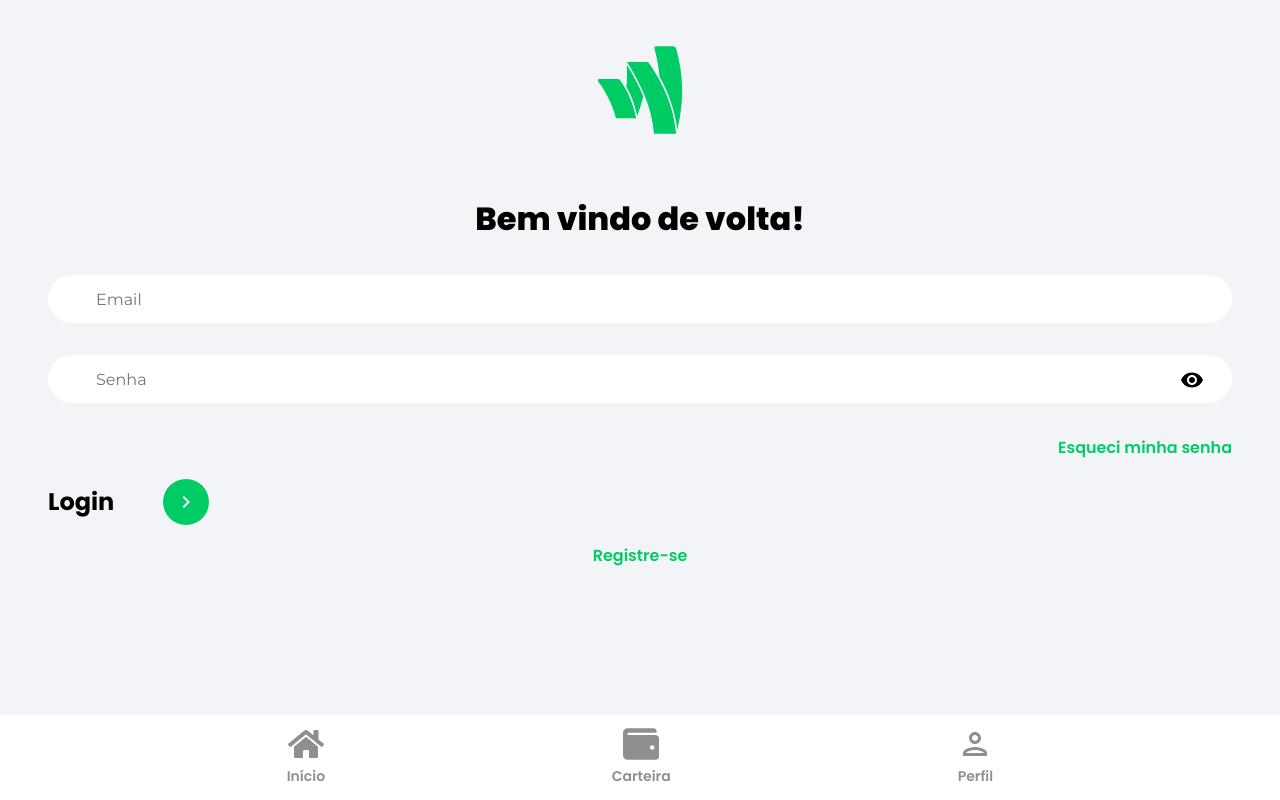
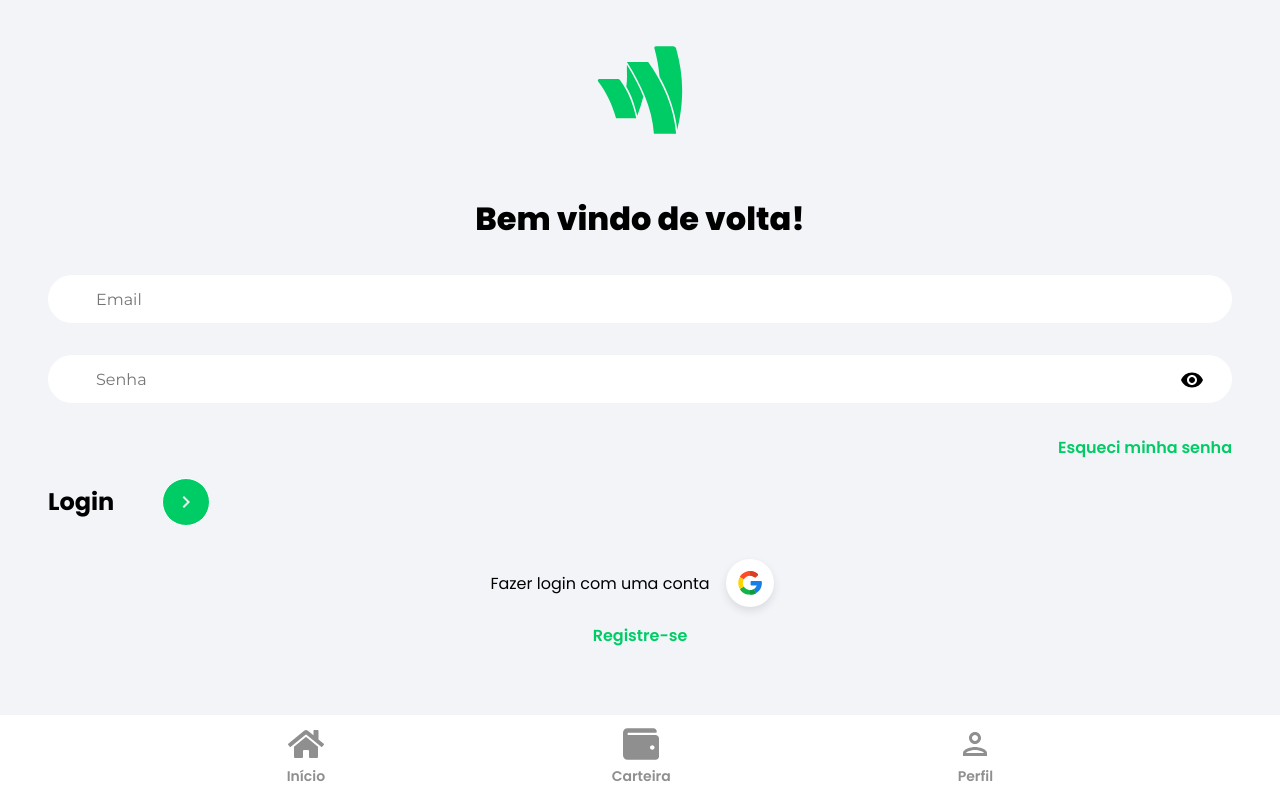
Before and after one commit to matheuszufi/iStockWalletApp, a React (Create React App) app in the folder istockwalletapp/: page /sign-in in a window 1280 px wide. Built offline with nearby package versions, Linux system fonts and the light colour scheme.

Commit message:
OAuth & ForgotPassword Update

```diff
--- a/istockwalletapp/src/App.js
+++ b/istockwalletapp/src/App.js
@@ -9,6 +9,7 @@ import PrivateRoute from './components/PrivateRoute'
 import Profile from './pages/Profile'
 import Wallet from './pages/Wallet'
 import About from './pages/About'
+import ForgotPassword from './pages/ForgotPassword'
 
 function App() {
   return (
@@ -20,6 +21,7 @@ function App() {
         <Route path='/sign-up' element={<SignUp />} />
         <Route path='/about' element={<About />} />
         <Route path='/wallet' element={<Wallet />} />
+        <Route path='/forgot-password' element={<ForgotPassword/>} />
 
         <Route path='/profile' element={<PrivateRoute />} >
           <Route path='/profile' element={<Profile />} />
--- /dev/null
+++ b/istockwalletapp/src/components/OAuth.jsx
@@ -0,0 +1,46 @@
+import { useLocation, useNavigate } from "react-router-dom"
+import {getAuth, signInWithPopup, GoogleAuthProvider} from 'firebase/auth'
+import {doc, setDoc, getDoc, serverTimestamp} from 'firebase/firestore'
+import {db} from '../firebase.config'
+import {toast} from 'react-toastify'
+
+import googeIcon from '../assets/svg/googleIcon.svg'
+
+
+function OAuth() {
+    const navigate = useNavigate()
+    const location = useLocation()
+
+    const onGoogleClick = async () => {
+        try {
+            const auth = getAuth()
+            const provider = new GoogleAuthProvider()
+            const result = await signInWithPopup(auth, provider)
+            const user = result.user
+
+            const docRef = doc(db, 'users', user.uid)
+            const docSnap = await getDoc(docRef)
+
+            if(!docSnap.exists()) {
+                await setDoc(doc(db, 'users', user.uid), {
+                    name: user.displayName,
+                    email: user.email,
+                    timestamp: serverTimestamp()
+                })
+            }
+            navigate('/')
+
+        } catch (error) {
+            toast.error('Houve algum erro com a conta Google.')
+        }
+    }
+
+    return <div className="socialLogin">
+        <p>{location.pathname === '/sign-up' ? 'Registre-se com uma conta' : 'Fazer login com uma conta'} </p>
+        <button className="socialIconDiv" onClick={onGoogleClick}>
+            <img className="socialIconImg" src={googeIcon} alt='google' />
+        </button>
+    </div>
+}
+
+export default OAuth
--- a/istockwalletapp/src/index.css
+++ b/istockwalletapp/src/index.css
@@ -479,3 +479,35 @@ h1,h2,h3 {font-weight: 600;margin-bottom: 10px;}
   width: 100%;
   /* height: 300px; */
 }
+
+.socialLogin {
+  /* margin-top: 1rem; */
+  display: flex;
+  justify-content: center;
+  /* flex-direction: column; */
+  align-items: center;
+}
+
+.socialIconDiv {
+  cursor: pointer;
+  display: flex;
+  justify-content: center;
+  align-items: center;
+  padding: 0.75rem;
+  /* margin: 1rem; */
+  width: 3rem;
+  height: 3rem;
+  background-color: #ffffff;
+  border-radius: 50%;
+  box-shadow: 0 4px 8px 0 rgba(0, 0, 0, 0.1);
+  transition: 0.4s;
+}
+
+.socialIconImg {
+  width: 100%;
+  margin: 1rem;
+}
+
+.socialIconDiv:hover {
+  transform: scale(1.2);
+}
--- /dev/null
+++ b/istockwalletapp/src/pages/ForgotPassword.jsx
@@ -0,0 +1,55 @@
+import { useState } from 'react'
+import { Link } from 'react-router-dom'
+import { getAuth, sendPasswordResetEmail } from 'firebase/auth'
+import { toast } from 'react-toastify'
+import { ReactComponent as ArrowRightIcon } from '../assets/svg/keyboardArrowRightIcon.svg'
+
+function ForgotPassword() {
+  const [email, setEmail] = useState('')
+
+  const onChange = (e) => setEmail(e.target.value)
+
+  const onSubmit = async (e) => {
+    e.preventDefault()
+    try {
+      const auth = getAuth()
+      await sendPasswordResetEmail(auth, email)
+      toast.success('Email was sent')
+    } catch (error) {
+      toast.error('Could not send reset email')
+    }
+  }
+
+  return (
+    <div className='pageContainer'>
+      <header>
+        <p className='pageHeader'>Esqueci minha senha</p>
+      </header>
+
+      <main>
+        <form onSubmit={onSubmit}>
+          <input
+            type='email'
+            className='emailInput'
+            placeholder='Email'
+            id='email'
+            value={email}
+            onChange={onChange}
+          />
+          <Link className='forgotPasswordLink' to='/sign-in'>
+            Sign In
+          </Link>
+
+          <div className='signInBar'>
+            <div className='signInText'>Enviar email</div>
+            <button className='signInButton'>
+              <ArrowRightIcon fill='#ffffff' width='34px' height='34px' />
+            </button>
+          </div>
+        </form>
+      </main>
+    </div>
+  )
+}
+
+export default ForgotPassword
--- a/istockwalletapp/src/pages/SignIn.jsx
+++ b/istockwalletapp/src/pages/SignIn.jsx
@@ -5,7 +5,7 @@ import {getAuth, signInWithEmailAndPassword} from 'firebase/auth'
 import {ReactComponent as ArrowRightIcon} from '../assets/svg/keyboardArrowRightIcon.svg'
 import visibilityIcon from '../assets/svg/visibilityIcon.svg'
 import { FaGoogleWallet } from 'react-icons/fa'
-
+import OAuth from '../components/OAuth'
 
 function SignIn() {
     const [showPassword, setShowPassword] = useState(false)
@@ -77,7 +77,7 @@ function SignIn() {
                     </div>
                 </form>
 
-                {/* GOOGLE AUTH */}
+                <OAuth />
 
                 <Link to='/sign-up' className='registerLink'>Registre-se</Link>
 
--- a/istockwalletapp/src/pages/SignUp.jsx
+++ b/istockwalletapp/src/pages/SignUp.jsx
@@ -7,6 +7,8 @@ import {db} from '../firebase.config'
 import {ReactComponent as ArrowRightIcon} from '../assets/svg/keyboardArrowRightIcon.svg'
 import visibilityIcon from '../assets/svg/visibilityIcon.svg'
 import { FaGoogleWallet } from 'react-icons/fa'
+import OAuth from '../components/OAuth'
+
 
 function SignUp() {
     const [showPassword, setShowPassword] = useState(false)
@@ -91,7 +93,7 @@ function SignUp() {
                     </div>
                 </form>
 
-                {/* GOOGLE AUTH */}
+                <OAuth />
 
                 <Link to='/sign-in' className='registerLink'> Já possuo uma conta</Link>
 
```
